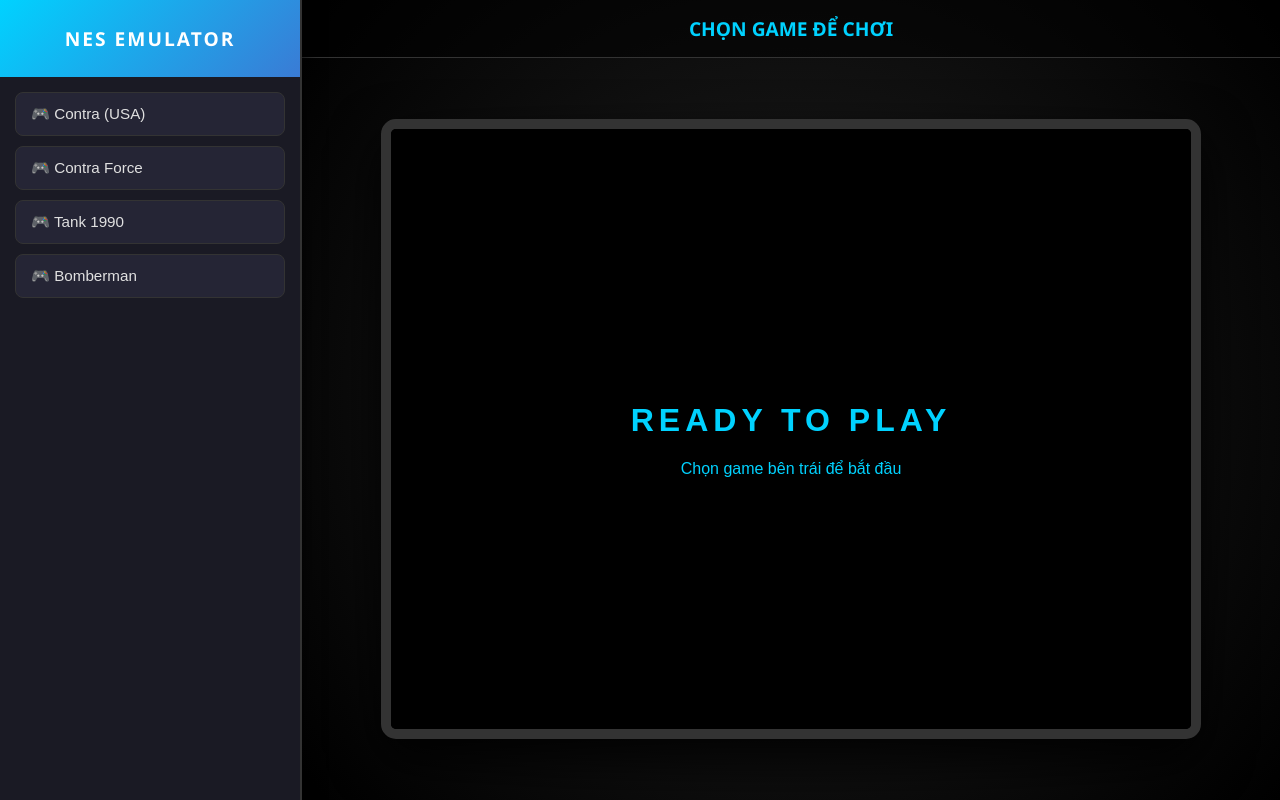
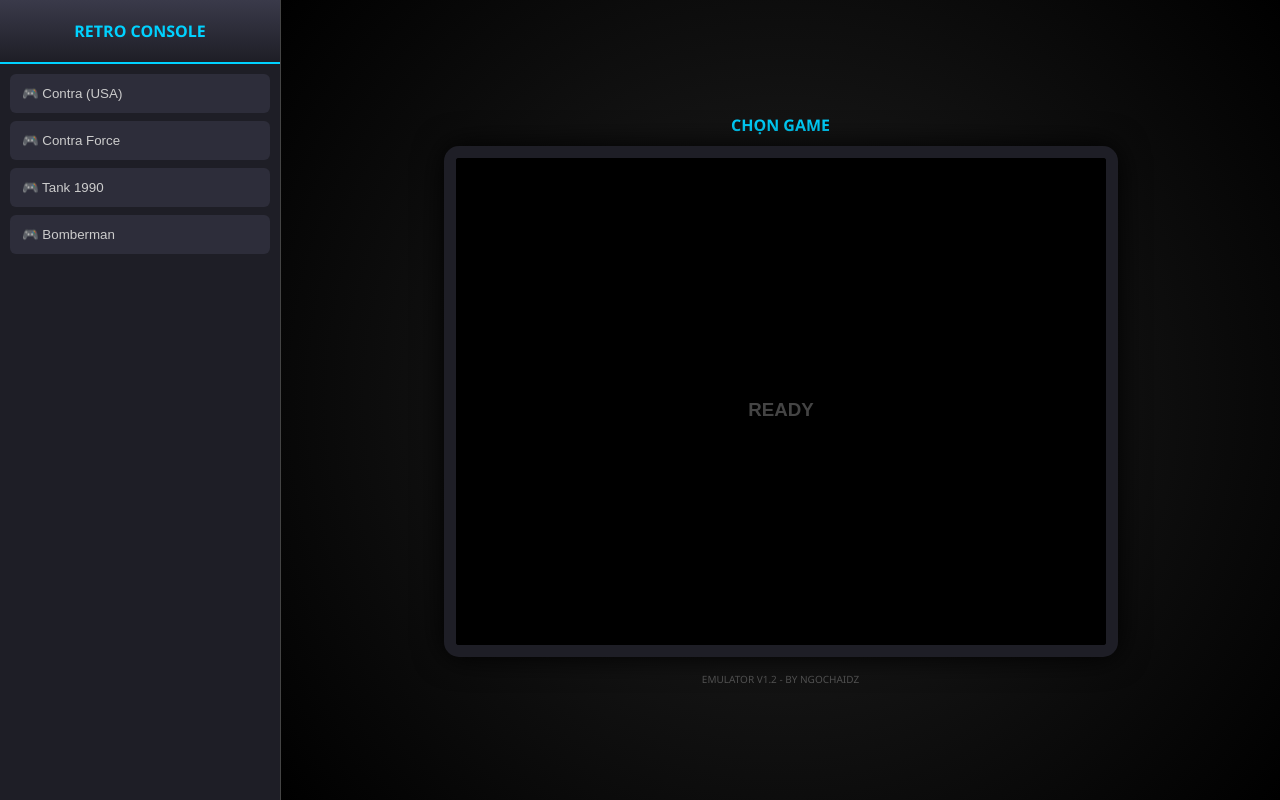
Before and after one commit to ngochaidz/nes-games, a plain HTML site: page index.html in a window 1280 px wide. Drawn offline with Linux system fonts and the light colour scheme.

Commit message:
Update index.html for console and styling changes

```diff
--- a/index.html
+++ b/index.html
@@ -2,165 +2,179 @@
 <html lang="vi">
 <head>
     <meta charset="UTF-8">
-    <meta name="viewport" content="width=device-width, initial-scale=1.0">
-    <title>Retro Game Center - NES Classics</title>
+    <meta name="viewport" content="width=device-width, initial-scale=1.0, maximum-scale=1.0, user-scalable=no">
+    <title>Retro Handheld Console</title>
     <style>
         :root {
-            --bg-color: #0f0f13;
-            --sidebar-bg: #1a1a24;
-            --primary-color: #00d2ff;
-            --accent-color: #ff0055;
-            --text-color: #e0e0e0;
+            --body-bg: #0a0a0c;
+            --console-bg: #1e1e26;
+            --screen-border: #333;
+            --primary: #00d2ff;
+            --button-bg: #2d2d3a;
         }
 
         body, html {
             margin: 0; padding: 0;
-            height: 100%;
-            background-color: var(--bg-color);
-            color: var(--text-color);
-            font-family: 'Segoe UI', Roboto, Helvetica, Arial, sans-serif;
+            height: 100%; width: 100%;
+            background-color: var(--body-bg);
+            color: white;
+            font-family: 'Segoe UI', sans-serif;
             overflow: hidden;
+            touch-action: manipulation;
         }
 
-        .container {
+        /* Layout Tổng thể */
+        .app-container {
             display: flex;
             height: 100vh;
             width: 100vw;
         }
 
-        /* Sidebar bên trái */
+        /* Sidebar cho PC */
         .sidebar {
-            width: 300px;
-            background-color: var(--sidebar-bg);
-            border-right: 2px solid #333;
+            width: 280px;
+            background: var(--console-bg);
             display: flex;
             flex-direction: column;
-            box-shadow: 5px 0 15px rgba(0,0,0,0.5);
-            z-index: 10;
+            border-right: 1px solid #444;
+            transition: all 0.3s;
         }
 
         .sidebar-header {
-            padding: 25px;
+            padding: 20px;
+            background: linear-gradient(to bottom, #3a3a4a, #1e1e26);
             text-align: center;
-            background: linear-gradient(135deg, #00d2ff 0%, #3a7bd5 100%);
-            color: white;
-        }
-
-        .sidebar-header h1 {
-            margin: 0; font-size: 1.2rem; letter-spacing: 2px; text-transform: uppercase;
+            border-bottom: 2px solid var(--primary);
         }
 
         .game-list {
             flex: 1;
             overflow-y: auto;
-            padding: 15px;
+            padding: 10px;
         }
 
         .game-item {
-            display: block;
             width: 100%;
-            padding: 12px 15px;
-            margin-bottom: 10px;
-            background: #252535;
-            border: 1px solid #333;
-            border-radius: 8px;
-            color: var(--text-color);
+            padding: 12px;
+            margin-bottom: 8px;
+            background: var(--button-bg);
+            border: none;
+            border-radius: 6px;
+            color: #ccc;
             text-align: left;
             cursor: pointer;
-            transition: all 0.2s;
-            font-size: 0.95rem;
-        }
-
-        .game-item:hover {
-            background: #303045;
-            border-color: var(--primary-color);
-            transform: scale(1.02);
+            transition: 0.2s;
         }
 
         .game-item.active {
-            background: var(--primary-color);
+            background: var(--primary);
             color: #000;
             font-weight: bold;
-            box-shadow: 0 0 15px rgba(0, 210, 255, 0.4);
         }
 
-        /* Khu vực chơi game bên phải */
-        .main-content {
+        /* Khu vực Máy chơi game */
+        .console-area {
             flex: 1;
             display: flex;
             flex-direction: column;
-            position: relative;
+            align-items: center;
+            justify-content: center;
             background: radial-gradient(circle, #222 0%, #000 100%);
+            padding: 10px;
         }
 
-        .top-bar {
-            padding: 15px;
-            background: rgba(0,0,0,0.5);
-            text-align: center;
-            border-bottom: 1px solid #333;
+        .screen-container {
+            width: 100%;
+            max-width: 650px;
+            aspect-ratio: 4/3;
+            background: #000;
+            border: 12px solid var(--console-bg);
+            border-radius: 15px;
+            box-shadow: 0 0 30px rgba(0,0,0,1);
+            position: relative;
+            overflow: hidden;
         }
 
-        #game-title {
-            font-size: 1.2rem;
-            color: var(--primary-color);
+        iframe {
+            width: 100%;
+            height: 100%;
+            border: none;
+        }
+
+        .game-info {
+            margin-bottom: 10px;
+            color: var(--primary);
             font-weight: bold;
             text-transform: uppercase;
         }
 
-        .emulator-wrapper {
-            flex: 1;
-            display: flex;
-            justify-content: center;
-            align-items: center;
-            padding: 20px;
-        }
+        /* ĐIỀU CHỈNH RIÊNG CHO ĐIỆN THOẠI (Mobile Portrait) */
+        @media (max-width: 768px) {
+            .app-container {
+                flex-direction: column;
+            }
 
-        #nes-iframe {
-            width: 100%;
-            max-width: 800px;
-            aspect-ratio: 4/3;
-            border: 10px solid #333;
-            border-radius: 15px;
-            background: #000;
-            box-shadow: 0 20px 50px rgba(0,0,0,0.9);
-        }
+            .sidebar {
+                width: 100%;
+                height: 120px; /* Thu gọn danh sách game lên trên hoặc dưới */
+                order: 2;
+                border-right: none;
+                border-top: 1px solid #444;
+            }
 
-        /* Responsive cho mobile */
-        @media (max-width: 768px) {
-            .container { flex-direction: column; }
-            .sidebar { width: 100%; height: 30%; border-right: none; border-bottom: 2px solid #333; }
-            .main-content { height: 70%; }
+            .game-list {
+                display: flex;
+                overflow-x: auto;
+                overflow-y: hidden;
+                padding: 10px;
+                gap: 10px;
+            }
+
+            .game-item {
+                flex: 0 0 140px;
+                margin-bottom: 0;
+                white-space: nowrap;
+                font-size: 12px;
+                padding: 8px;
+            }
+
+            .console-area {
+                height: calc(100vh - 120px);
+                justify-content: flex-start; /* Đẩy màn hình game lên trên */
+                padding-top: 20px;
+            }
+
+            .screen-container {
+                border-width: 6px;
+                max-width: 95vw;
+            }
         }
     </style>
 </head>
 <body>
 
-<div class="container">
+<div class="app-container">
     <div class="sidebar">
         <div class="sidebar-header">
-            <h1>NES EMULATOR</h1>
+            <h2 style="margin:0; font-size: 1rem; color: var(--primary);">RETRO CONSOLE</h2>
         </div>
         <div class="game-list" id="game-list">
             </div>
     </div>
 
-    <div class="main-content">
-        <div class="top-bar">
-            <div id="game-title">CHỌN GAME ĐỂ CHƠI</div>
+    <div class="console-area">
+        <div class="game-info" id="current-title">CHỌN GAME</div>
+        <div class="screen-container">
+            <iframe id="emu-frame" allow="autoplay; gamepad"></iframe>
         </div>
-        <div class="emulator-wrapper">
-            <iframe id="nes-iframe" frameborder="0" allowfullscreen></iframe>
-        </div>
+        <div style="margin-top: 15px; font-size: 10px; color: #555;">EMULATOR V1.2 - BY NGOCHAIDZ</div>
     </div>
 </div>
 
 <script>
-    // 1. CẤU HÌNH TÊN USER VÀ REPO CỦA BẠN
     const GH_USER = "ngochaidz";
     const GH_REPO = "nes-games";
 
-    // 2. DANH SÁCH GAME
-    // Tên file phải khớp chính xác với file trên GitHub (kể cả hoa/thường)
     const games = [
         { name: "Contra (USA)", file: "Contra (USA).nes" },
         { name: "Contra Force", file: "contra.nes" },
@@ -168,60 +182,63 @@
         { name: "Bomberman", file: "bomberman.nes" }
     ];
 
-    const gameListDiv = document.getElementById('game-list');
-    const iframe = document.getElementById('nes-iframe');
-    const titleDisp = document.getElementById('game-title');
+    const gameList = document.getElementById('game-list');
+    const iframe = document.getElementById('emu-frame');
+    const title = document.getElementById('current-title');
 
-    // 3. Tự động tạo danh sách nút bấm
-    games.forEach((game) => {
+    games.forEach(game => {
         const btn = document.createElement('button');
         btn.className = 'game-item';
         btn.innerHTML = `🎮 ${game.name}`;
-        btn.onclick = () => loadGame(game.file, game.name, btn);
-        gameListDiv.appendChild(btn);
+        btn.onclick = () => {
+            document.querySelectorAll('.game-item').forEach(b => b.classList.remove('active'));
+            btn.classList.add('active');
+            loadGame(game);
+        };
+        gameList.appendChild(btn);
     });
 
-    function loadGame(fileName, gameName, element) {
-        // Cập nhật giao diện nút
-        document.querySelectorAll('.game-item').forEach(b => b.classList.remove('active'));
-        element.classList.add('active');
-        titleDisp.innerText = "Đang chơi: " + gameName;
+    function loadGame(game) {
+        title.innerText = "Đang chơi: " + game.name;
+        const romUrl = `https://${GH_USER}.github.io/${GH_REPO}/${encodeURIComponent(game.file)}`;
 
-        // TẠO LINK RAW CHUẨN ĐỂ GIẢ LẬP ĐỌC ĐƯỢC
-        // Link có dạng: https://ngochaidz.github.io/nes-games/Contra%20(USA).nes
-        const encodedFileName = encodeURIComponent(fileName);
-        const romUrl = `https://${GH_USER}.github.io/${GH_REPO}/${encodedFileName}`;
-
-        console.log("Đang tải game từ:", romUrl); // Dòng này để kiểm tra lỗi nếu có
-
-        // Nhúng EmulatorJS
-        const emulatorHtml = `
+        // Cấu hình EmulatorJS tối ưu cho Mobile
+        const emuHTML = `
             <!DOCTYPE html>
             <html>
                 <head>
-                    <meta charset="UTF-8">
-                    <style>body, html { margin: 0; padding: 0; background: #000; overflow: hidden; height: 100%; }</style>
+                    <meta name="viewport" content="width=device-width, initial-scale=1.0, maximum-scale=1.0, user-scalable=no">
+                    <style>
+                        body, html { margin: 0; padding: 0; background: #000; height: 100%; overflow: hidden; }
+                        #game { width: 100%; height: 100%; }
+                    </style>
                 </head>
                 <body>
-                    <div id="game" style="width:100%; height:100vh;"></div>
+                    <div id="game"></div>
                     <script>
                         EJS_player = "#game";
-                        EJS_core = "nes"; // Lõi chạy game NES
+                        EJS_core = "nes";
                         EJS_pathtodata = "https://cdn.emulatorjs.org/stable/data/";
                         EJS_gameUrl = "${romUrl}";
+
+                        // Cấu hình nút bấm ảo
+                        EJS_Buttons = {
+                            "up": "Lên", "down": "Xuống", "left": "Trái", "right": "Phải",
+                            "a": "A", "b": "B", "start": "Start", "select": "Select"
+                        };
+
+                        // Tối ưu để các nút không che màn hình quá nhiều
+                        EJS_mouse_enabled = false;
+                        EJS_virtual_gamepad = true;
                     <\/script>
                     <script src="https://cdn.emulatorjs.org/stable/data/loader.js"><\/script>
                 </body>
             </html>
         `;
-
-        // Xóa iframe cũ và tạo lại để tránh lỗi cache của trình duyệt
-        iframe.srcdoc = emulatorHtml;
+        iframe.srcdoc = emuHTML;
     }
 
-    // Màn hình chờ ban đầu
-    iframe.srcdoc = `<body style="background:#000; color:#00d2ff; display:flex; align-items:center; justify-content:center; height:100vh; font-family:sans-serif; text-align:center;"><div><h1 style="letter-spacing:5px;">READY TO PLAY</h1><p>Chọn game bên trái để bắt đầu</p></div></body>`;
+    iframe.srcdoc = `<body style="background:#000; color:#444; display:flex; align-items:center; justify-content:center; height:100vh; font-family:sans-serif;"><h3>READY</h3></body>`;
 </script>
-
 </body>
 </html>
```
